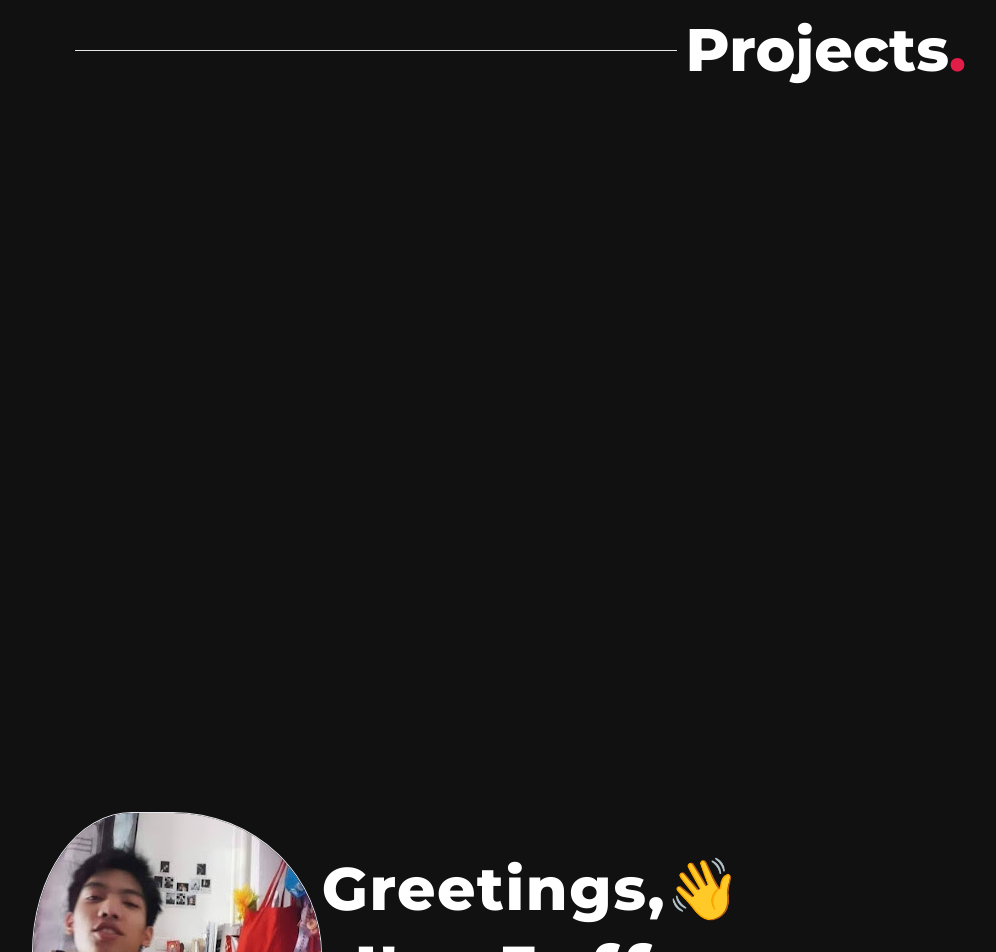
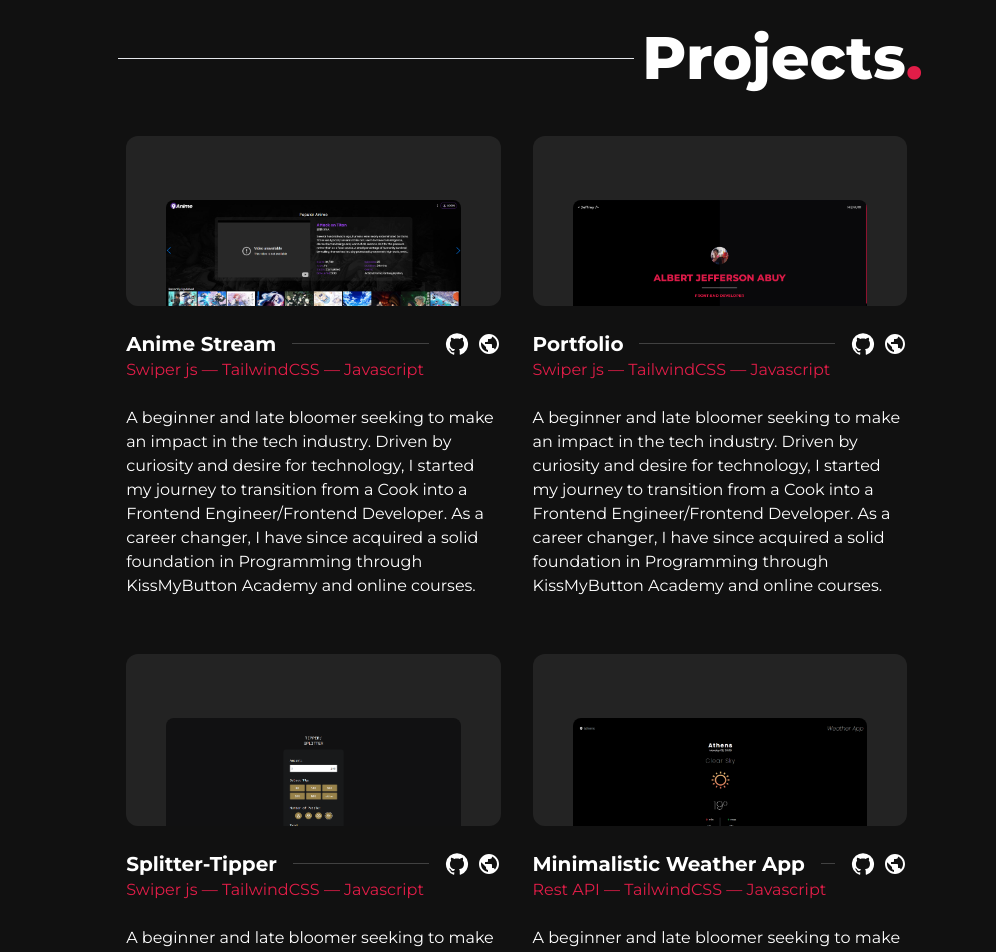
Before and after one commit to ichiiexe/portfoliov2, a React (Vite) app: page / in a window 1280 px wide. Shown: the part 1460-2412 px from the top of the page, without its empty margins (154-1150 px from the left). Built offline with nearby package versions, Linux system fonts and the light colour scheme.

Commit message:
added ProjectSection and Animation

```diff
--- a/src/components/About/about.jsx
+++ b/src/components/About/about.jsx
@@ -3,7 +3,7 @@ import TechStack from "./AboutComp/techstack";
 
 export default function AboutSection() {
   return (
-    <section className="text-white my-20 w-4/5 m-auto md:w-full md:p-2">
+    <section className="text-white my-20 w-4/6 m-auto md:w-full md:p-2">
       <motion.div
         variants={{
           hidden: { opacity: 0, y: 50 },
--- a/src/components/Contact/contact.jsx
+++ b/src/components/Contact/contact.jsx
@@ -5,38 +5,38 @@ import InstagramIcon from "@mui/icons-material/Instagram";
 import EmailIcon from "@mui/icons-material/Email";
 
 export default function ContactSection() {
-  // return (
-  //   <section className="max-w-screen-xl text-white flex flex-col m-auto px-40 py-16">
-  //     <div className="flex items-center">
-  //       <h1 className="text-6xl font-extrabold">
-  //         Contact<span className="text-rose-600 text-6xl">.</span>
-  //       </h1>
-  //       <hr className="w-full mx-2" />
-  //     </div>
-  //     <div className="flex flex-col ">
-  //       <div className="m-auto ">
-  //         <h1 class="text-5xl font-bold tracking-widest my-8">
-  //           LET'S<span className="text-rose-600 text-6xl">.</span>GET
-  //           <span className="text-rose-600 text-6xl">.</span>IN
-  //           <span className="text-rose-600 text-6xl">.</span>TOUCH
-  //         </h1>
-  //       </div>
-  //       <div className="flex-1 py-8 pr-8 text-lg text-center">
-  //         <p>
-  //           Whether you are starting a project, have business inquiries or just
-  //           want to say hi, my inbox is always open so feel free to reach out
-  //           and I will get back to you as soon as possible.
-  //         </p>
-  //         <div className="flex justify-center items-center gap-2 my-10 ">
-  //           <p className="text-rose-600 font-semibold">Lets Connect!</p>
-  //           <TrendingFlatIcon className="text-rose-600" />
-  //           <GitHubIcon />
-  //           <LinkedInIcon />
-  //           <InstagramIcon />
-  //           <EmailIcon />
-  //         </div>
-  //       </div>
-  //     </div>
-  //   </section>
-  // );
+  return (
+    <section className="text-white my-20 w-4/6 m-auto md:w-full md:p-2">
+      {/* <div className="flex items-center">
+        <h1 className="text-6xl font-extrabold">
+          Contact<span className="text-rose-600 text-6xl">.</span>
+        </h1>
+        <hr className="w-full mx-2" />
+      </div>
+      <div className="flex flex-col ">
+        <div className="m-auto ">
+          <h1 class="text-5xl font-bold tracking-widest my-8">
+            LET'S<span className="text-rose-600 text-6xl">.</span>GET
+            <span className="text-rose-600 text-6xl">.</span>IN
+            <span className="text-rose-600 text-6xl">.</span>TOUCH
+          </h1>
+        </div>
+        <div className="flex-1 py-8 pr-8 text-lg text-center">
+          <p>
+            Whether you are starting a project, have business inquiries or just
+            want to say hi, my inbox is always open so feel free to reach out
+            and I will get back to you as soon as possible.
+          </p>
+          <div className="flex justify-center items-center gap-2 my-10 ">
+            <p className="text-rose-600 font-semibold">Lets Connect!</p>
+            <TrendingFlatIcon className="text-rose-600" />
+            <GitHubIcon />
+            <LinkedInIcon />
+            <InstagramIcon />
+            <EmailIcon />
+          </div>
+        </div>
+      </div> */}
+    </section>
+  );
 }
--- a/src/components/Layout/LayComp/navtop.jsx
+++ b/src/components/Layout/LayComp/navtop.jsx
@@ -16,7 +16,7 @@ const theme = createTheme({
 
 export default function NavTop() {
   return (
-    <nav className="h-20 mx-6 flex justify-between sticky top-0 z-50 backdrop-blur-sm">
+    <nav className="h-20 mx-6 flex justify-between sticky top-0 z-50 backdrop-blur-sm shadow-sm">
       <ul className="text-gray-500/90 flex items-center gap-4 ">
         <li>
           <GitHubIcon />
--- a/src/components/Projects/ProjectsComp/card.jsx
+++ b/src/components/Projects/ProjectsComp/card.jsx
@@ -2,11 +2,15 @@ import GitHubIcon from "@mui/icons-material/GitHub";
 import PublicIcon from "@mui/icons-material/Public";
 
 export function ProjCard(props) {
-  <div className="w-full p-4">
-    <div className="w-full h-60 rounded-xl px-10 pt-20 mb-6 bg-[#232323] ">
-      <img src={props.project} className="w-full h-full rounded-t-lg" />
+  return (
+    <div className="max-w-full p-4 flex flex-col items-center">
+      <div className="flex-1 rounded-xl px-10 mb-6 pt-6 overflow-hidden bg-[#232323] md:max-w-lg">
+        <img
+          src={props.project}
+          className="rounded-t-lg translate-y-10 transition ease-in 1s hover:translate-y-5 hover:rotate-3 hover:scale-105"
+        />
       </div>
-    <div>
+      <div className="">
         <div className="flex items-center">
           <h1 className="font-bold text-xl text-nowrap">{props.title}</h1>
           <hr className="border-1 border-white/20 w-full mx-4" />
@@ -18,5 +22,6 @@ export function ProjCard(props) {
         <p className="text-rose-600">{props.technology}</p>
         <p className="py-6">{props.info}</p>
       </div>
-  </div>;
+    </div>
+  );
 }
--- a/src/components/Projects/projects.jsx
+++ b/src/components/Projects/projects.jsx
@@ -1,15 +1,25 @@
+import { motion } from "framer-motion";
 import { ProjCard } from "./ProjectsComp/card";
 
 export default function ProjectsSection() {
   return (
-    <section className="h-dvh text-white flex flex-col m-auto px-40 py-16">
-      <div className="flex items-center">
+    <section className="text-white my-20 w-4/6 m-auto md:w-full md:p-2">
+      <motion.div
+        variants={{
+          hidden: { opacity: 0, y: 50 },
+          visible: { opacity: 1, y: 0 },
+        }}
+        initial="hidden"
+        animate="visible"
+        transition={{ duration: 0.5, delay: 0.4 }}
+        className="flex items-center"
+      >
         <hr className="w-full mx-2" />
-        <h1 className="text-6xl font-extrabold">
-          Projects<span className="text-rose-600 text-6xl">.</span>
+        <h1 className="text-6xl font-extrabold md:text-4xl">
+          Projects<span className="text-rose-600 text-6xl md:text-4xl">.</span>
         </h1>
-      </div>
-      <div className="grid grid-cols-2 py-8 ">
+      </motion.div>
+      <div className="grid grid-cols-2 py-8 lg:grid-cols-1">
         <ProjCard
           project="/public/anime-app.png "
           title="Anime Stream"
@@ -44,9 +54,9 @@ export default function ProjectsSection() {
 courses."
         />
         <ProjCard
-          project="/public/anime-app.png "
-          title="Portfolio"
-          technology="Swiper js — TailwindCSS — Javascript "
+          project="/public/weatherapp.png "
+          title="Minimalistic Weather App"
+          technology="Rest API — TailwindCSS — Javascript "
           info="A beginner and late bloomer seeking to make an impact in the tech
 industry. Driven by curiosity and desire for technology, I started my
 journey to transition from a Cook into a Frontend Engineer/Frontend
--- a/src/routes/root.jsx
+++ b/src/routes/root.jsx
@@ -11,7 +11,7 @@ export default function Root() {
         <HeroSection />
         <AboutSection />
         <ProjectsSection />
-        <HeroSection />
+        <ContactSection />
       </LayOut>
     </div>
   );
```
Also changed, not shown: public/weatherapp.png (added). Lines whose indentation alone changed are shown as unchanged.
